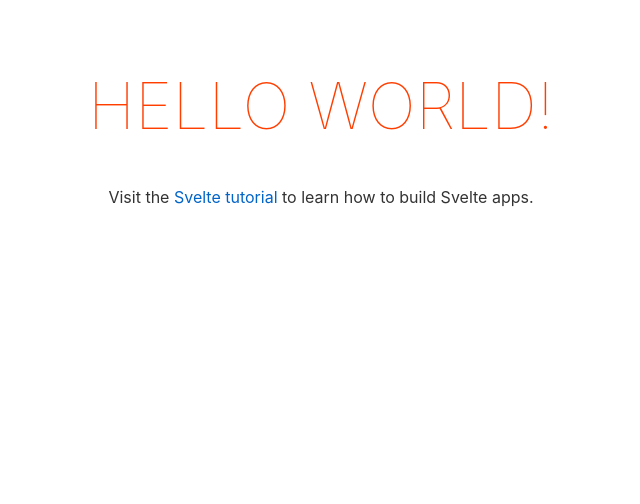
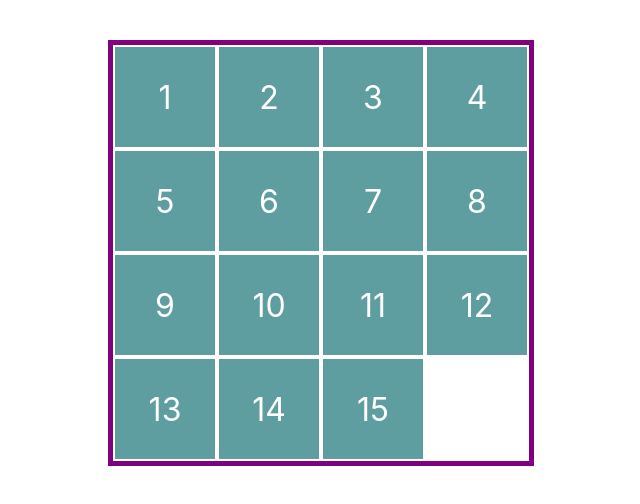
Before and after one commit to tsriram/15puzzle, a Svelte app: page / in a window 1280 px wide. Shown: the top 504 px of the page, without its empty margins (319-959 px from the left). Built offline with nearby package versions, Linux system fonts and the light colour scheme.

Commit message:
basic 15puzzle with animated transitions 🎉

```diff
--- a/public/index.html
+++ b/public/index.html
@@ -1,18 +1,17 @@
 <!DOCTYPE html>
 <html lang="en">
-<head>
-	<meta charset='utf-8'>
-	<meta name='viewport' content='width=device-width,initial-scale=1'>
+  <head>
+    <meta charset="utf-8" />
+    <meta name="viewport" content="width=device-width,initial-scale=1" />
 
-	<title>Svelte app</title>
+    <title>15 Puzzle UI - Svelte</title>
 
-	<link rel='icon' type='image/png' href='/favicon.png'>
-	<link rel='stylesheet' href='/global.css'>
-	<link rel='stylesheet' href='/build/bundle.css'>
+    <link rel="icon" type="image/png" href="/favicon.png" />
+    <link rel="stylesheet" href="/global.css" />
+    <link rel="stylesheet" href="/build/bundle.css" />
 
-	<script defer src='/build/bundle.js'></script>
-</head>
+    <script defer src="/build/bundle.js"></script>
+  </head>
 
-<body>
-</body>
+  <body></body>
 </html>
--- a/src/App.svelte
+++ b/src/App.svelte
@@ -1,30 +1,87 @@
 <script>
-	export let name;
+  import { flip } from "svelte/animate";
+
+  // no fancy puzzle generation yet
+  let puzzle = [1, 2, 3, 4, 5, 6, 7, 8, 9, 10, 11, 12, 13, 14, 15, -1];
+  const empty = -1;
+  let emptyCellIndex = puzzle.indexOf(empty);
+  const rows = 4;
+
+  const canMove = (index, emptyCellIndex) => {
+    return (
+      Math.abs(index - emptyCellIndex) === 1 ||
+      Math.abs(index - emptyCellIndex) === rows
+    );
+  };
+
+  const handleMove = indexToMove => {
+    if (!canMove(indexToMove, emptyCellIndex)) {
+      return;
+    }
+    const numberToMove = puzzle[indexToMove];
+    puzzle = puzzle.map((number, index) => {
+      if (index === indexToMove) {
+        return -1;
+      } else if (number === -1) {
+        return numberToMove;
+      }
+      return number;
+    });
+    emptyCellIndex = puzzle.indexOf(empty);
+  };
 </script>
 
-<main>
-	<h1>Hello {name}!</h1>
-	<p>Visit the <a href="https://svelte.dev/tutorial">Svelte tutorial</a> to learn how to build Svelte apps.</p>
-</main>
-
 <style>
-	main {
-		text-align: center;
-		padding: 1em;
-		max-width: 240px;
-		margin: 0 auto;
+  .container {
+    margin: 2rem auto;
+    display: flex;
+    justify-content: center;
   }
 
-	h1 {
-		color: #ff3e00;
-		text-transform: uppercase;
-		font-size: 4em;
-		font-weight: 100;
+  .puzzle {
+    display: flex;
+    flex-wrap: wrap;
+    border: 5px solid purple;
+    justify-items: center;
+    width: 416px;
   }
 
-	@media (min-width: 640px) {
-		main {
-			max-width: none;
+  .cell,
+  .empty-cell {
+    display: inline-flex;
+    width: 100px;
+    height: 100px;
+    background-color: cadetblue;
+    border: 2px solid white;
+    align-items: center;
+    justify-content: center;
+    font-size: 2rem;
+    color: white;
+    cursor: pointer;
   }
+
+  .empty-cell {
+    background-color: transparent;
+    border: 2px solid transparent;
+    pointer-events: none;
+  }
+
+  .no-move {
+    cursor: not-allowed;
   }
 </style>
+
+<main class="container">
+  <div class="puzzle">
+    {#each puzzle as cellValue, index (cellValue)}
+      <div
+        animate:flip={{ duration: 300 }}
+        class:cell={index !== emptyCellIndex}
+        class:empty-cell={index === emptyCellIndex}
+        class:no-move={!canMove(index, emptyCellIndex)}
+        on:click={() => handleMove(index)}>
+        {cellValue}
+      </div>
+    {/each}
+  </div>
+</main>
--- a/src/main.js
+++ b/src/main.js
@@ -1,10 +1,7 @@
-import App from './App.svelte';
+import App from "./App.svelte";
 
 const app = new App({
-	target: document.body,
-	props: {
-		name: 'world'
-	}
+  target: document.body
 });
 
 export default app;
```
Also changed, not shown: package.json (+6 -1 lines), 1 other file (tests, documents, lock files or other folders). Lines whose indentation alone changed are shown as unchanged.
